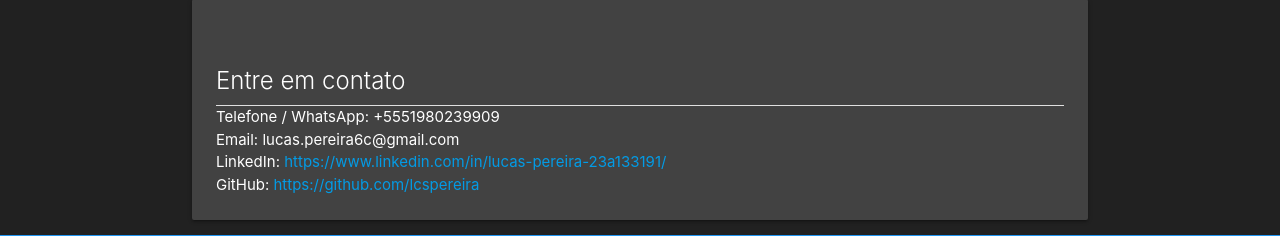
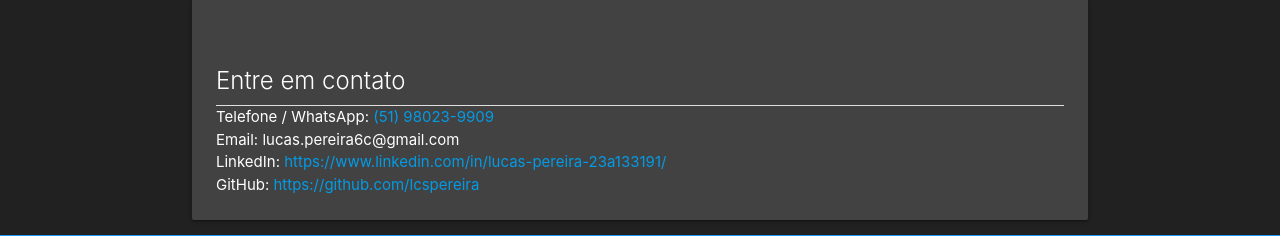
Before and after one commit to lcspereira/portfolio, a Django app: template portfolioapp/templates/contact.jinja2 in a window 1280 px wide. Shown: the part 201-437 px from the top of the page. Run offline with Django 3.2, Linux system fonts and the light colour scheme; the template is opened without the code that fills it, so the values that code supplies are empty.

Commit message:
[ENH] Added links to contact

```diff
--- a/portfolioapp/templates/contact.jinja2
+++ b/portfolioapp/templates/contact.jinja2
@@ -7,8 +7,8 @@
             <h1 class="card-title">Entre em contato</h1>
             <div class="divider"></div>
             <div class="card-body">
-                <p>Telefone / WhatsApp: +5551980239909</p>
-                <p>Email: lucas.pereira6c@gmail.com</p>
+                <p>Telefone / WhatsApp: <a href="tel:+5551980239909"">(51) 98023-9909</a></p>
+                <p>Email: <a href="mailto:lucas.pereira6c@gmail.com" class="white-text">lucas.pereira6c@gmail.com</a></p>
                 <p>LinkedIn: <a href="https://www.linkedin.com/in/lucas-pereira-23a133191/">https://www.linkedin.com/in/lucas-pereira-23a133191/</a></p>
                 <p>GitHub: <a href="https://github.com/lcspereira">https://github.com/lcspereira</a></p>
             </div>
```
